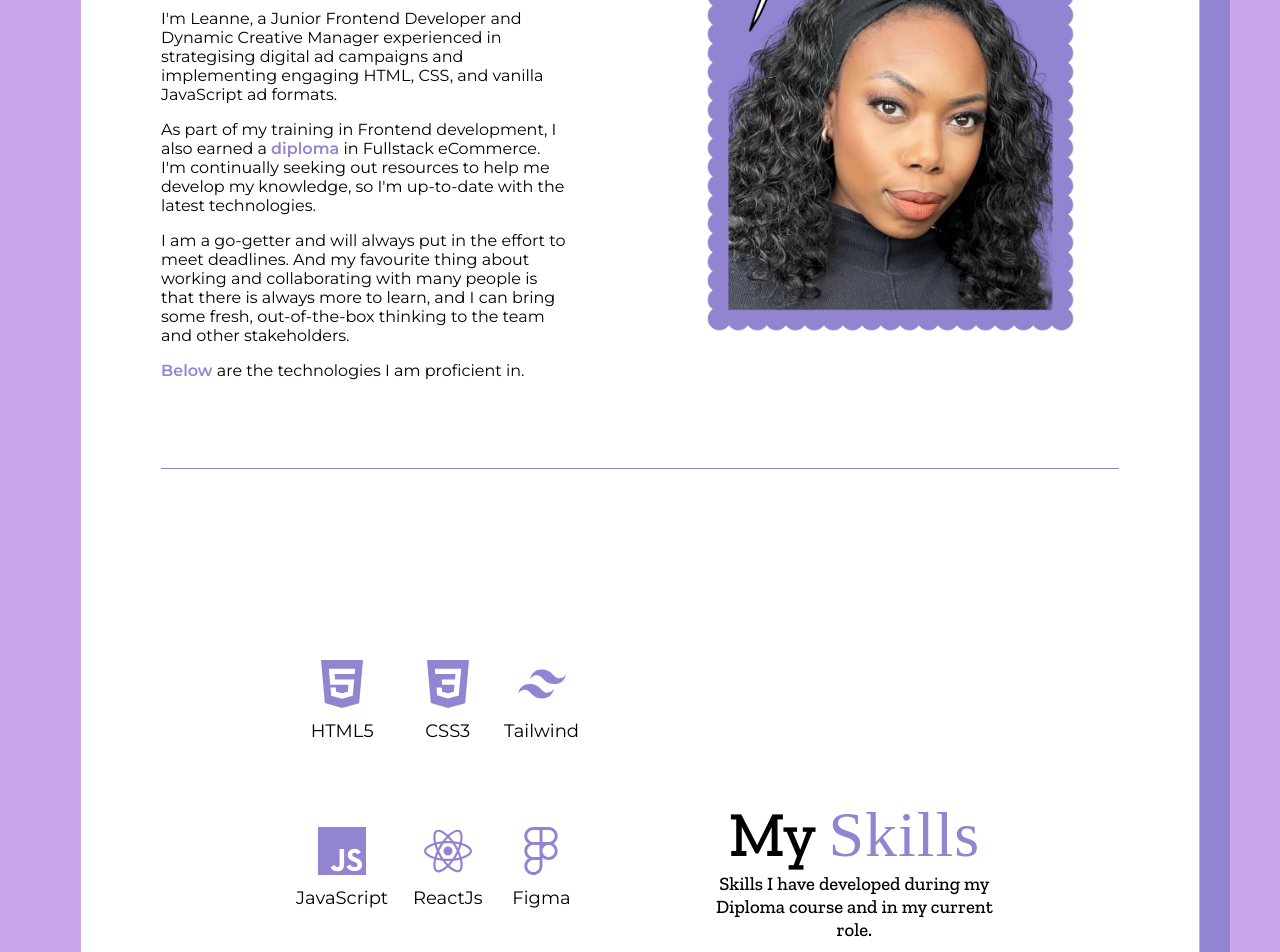
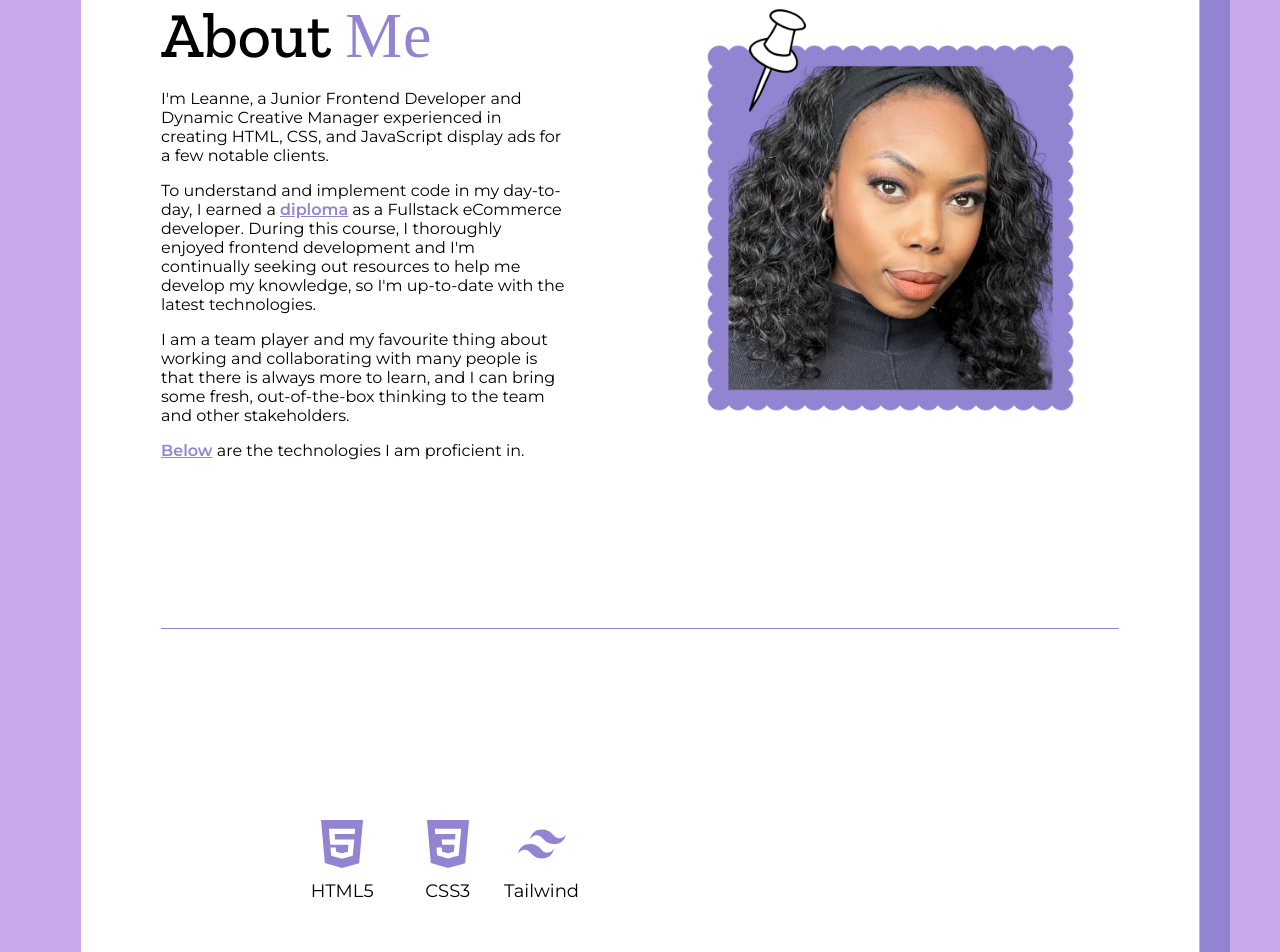
Before and after one commit to LeanneCodes/purple-portfolio, a React (Vite) app: page / in a window 1280 px wide. Shown: the part 1040-1992 px from the top of the page. Built offline with nearby package versions, Linux system fonts and the light colour scheme; a web font is replaced by a local one.

Commit message:
update content in intro, about me and skills

```diff
--- a/src/containers/about/About.jsx
+++ b/src/containers/about/About.jsx
@@ -7,10 +7,10 @@ const About = () => {
     <div className='about-container' id='about'>
         <div className='about-info'>
             <h2>About <span className='special-text'>Me</span></h2>
-            <p>I'm Leanne, a Junior Frontend Developer and Dynamic Creative Manager experienced in strategising digital ad campaigns and implementing engaging HTML, CSS, and vanilla JavaScript ad formats.</p>
-            <p>As part of my training in Frontend development, I also earned a <a href='https://www.credential.net/abe70729-0419-4049-a752-62b032d231eb#gs.y4bm8n' target='_blank' style={{ color: '#9384D1', fontWeight: 600 }}>diploma</a> in Fullstack eCommerce. I'm continually seeking out resources to help me develop my knowledge, so I'm up-to-date with the latest technologies.</p>
-            <p>I am a go-getter and will always put in the effort to meet deadlines. And my favourite thing about working and collaborating with many people is that there is always more to learn, and I can bring some fresh, out-of-the-box thinking to the team and other stakeholders.</p>
-            <p><a href='#skills' style={{ color: '#9384D1', fontWeight: 600 }}>Below</a> are the technologies I am proficient in.</p>
+            <p>I'm Leanne, a Junior Frontend Developer and Dynamic Creative Manager experienced in creating HTML, CSS, and JavaScript display ads for a few notable clients.</p>
+            <p>To understand and implement code in my day-to-day, I earned a <a href='https://www.credential.net/abe70729-0419-4049-a752-62b032d231eb#gs.y4bm8n' target='_blank' style={{ color: '#9384D1', fontWeight: 600, textDecoration: 'underline' }}>diploma</a> as a Fullstack eCommerce developer. During this course, I thoroughly enjoyed frontend development and I'm continually seeking out resources to help me develop my knowledge, so I'm up-to-date with the latest technologies.</p>
+            <p>I am a team player and my favourite thing about working and collaborating with many people is that there is always more to learn, and I can bring some fresh, out-of-the-box thinking to the team and other stakeholders.</p>
+            <p><a href='#skills' style={{ color: '#9384D1', fontWeight: 600, textDecoration: 'underline' }}>Below</a> are the technologies I am proficient in.</p>
         </div>
         <div className='about-image'>
             <img src={stamp} alt="Leanne" className='stamp'/>
--- a/src/containers/about/about.css
+++ b/src/containers/about/about.css
@@ -1,7 +1,7 @@
 .about-container {
     display: flex;
     flex-direction: row;
-    min-height: 80vh;
+    min-height: 100vh;
 }
 
 .about-info h2, .about-info span {
--- a/src/containers/intro/Intro.jsx
+++ b/src/containers/intro/Intro.jsx
@@ -9,7 +9,7 @@ const Intro = () => {
         <h3>Junior Frontend Developer</h3>
       </div>
       <div className='topline'>
-        <p>Driven by my passion for blending technology and design, I am enthusiastic about progressing as a Junior Frontend Developer to create visually captivating and user-centric digital experiences.</p>
+        <p style={{ maxWidth: '70%', margin: '1rem auto' }}>Driven by my passion for blending technology and design, I am enthusiastic about creating visually captivating and user-centric digital experiences.</p>
         <button type='button'><a href='cv.pdf' target='_blank'>Preview CV</a></button>
         <div className='intro-arrow'>
           <div className="down-arrow"></div>
--- a/src/containers/skills/Skills.jsx
+++ b/src/containers/skills/Skills.jsx
@@ -17,7 +17,7 @@ const Skills = () => {
     <div className='skills-container' id='skills'>
       <div className='skills-header'>
         <h2>My <span className='special-text'>Skills</span></h2>
-        <h3>Skills I have developed during my Diploma course and in my current role.</h3>
+        <h3 style={{ marginTop: '1rem' }}>Current techstack that I engage with most frequently, either through my current role or via personal projects.</h3>
       </div>
       <div className='skills-flex'>
         <div className='skills-techstack grid-container'>
```
